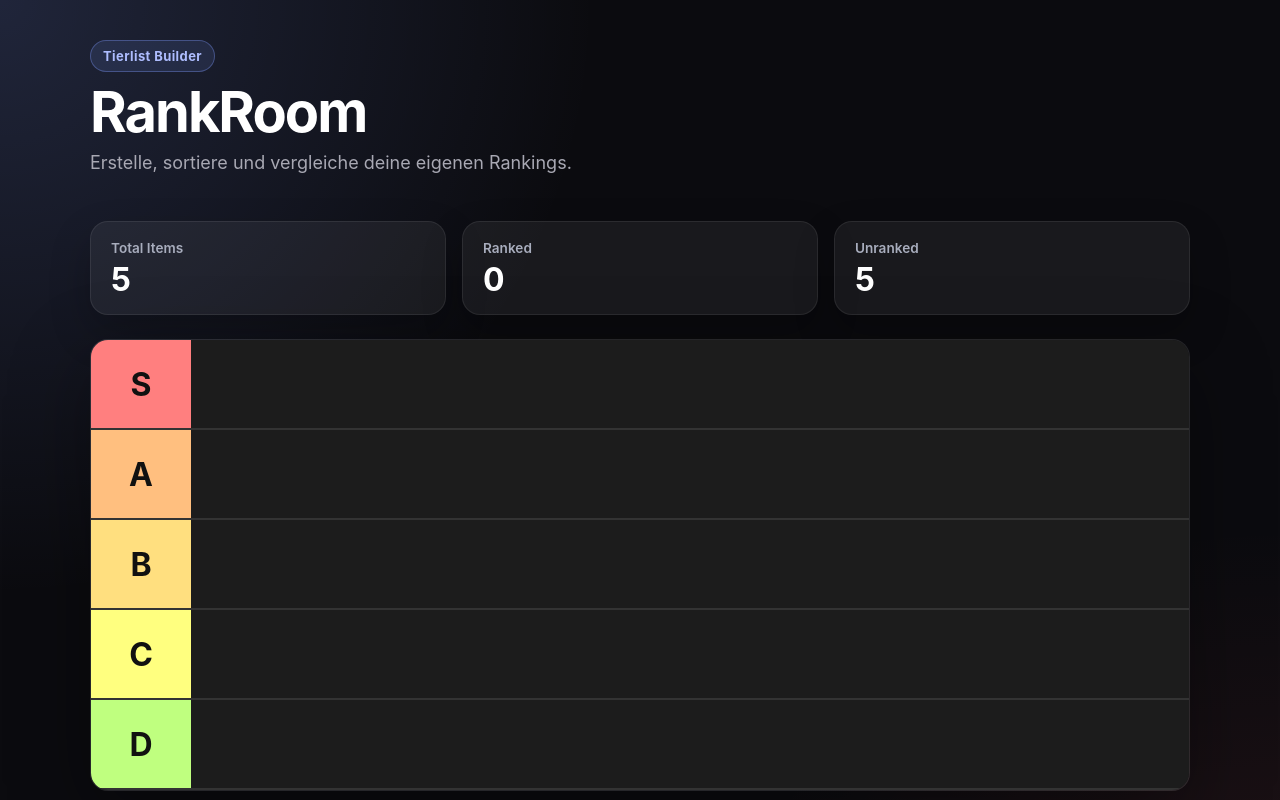
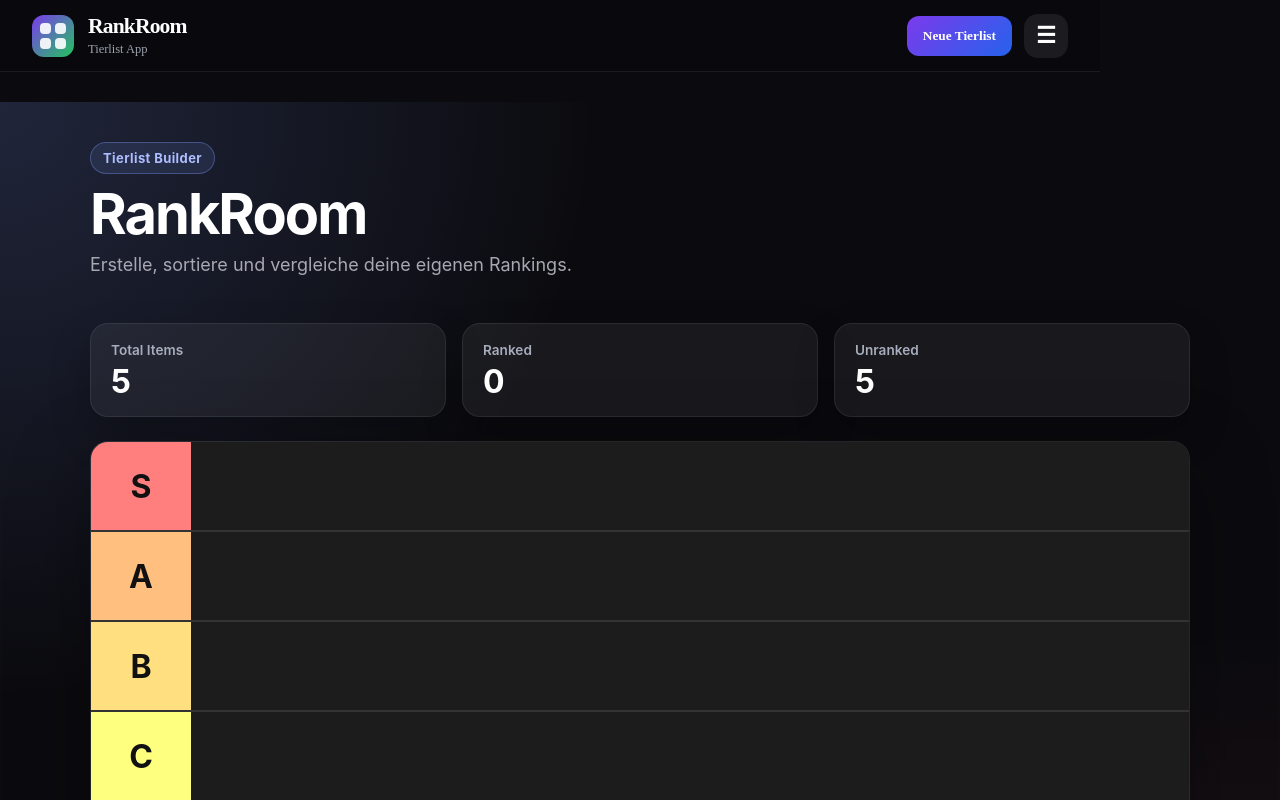
Before and after one commit to MoonIsBack/RankRoom, a Vue app: page / in a window 1280 px wide. Shown: the top 800 px of the page. Built offline with nearby package versions, Linux system fonts and the light colour scheme.

Commit message:
Update header menu

```diff
--- a/src/App.vue
+++ b/src/App.vue
@@ -1,4 +1,5 @@
 <template>
+  <AppHeader />
   <main class="app">
     <header class="app-header">
       <div>
@@ -27,6 +28,7 @@
 
 <script setup>
 import { ref, computed } from "vue";
+import AppHeader from "./components/AppHeader.vue";
 import TierRow from './components/TierRow.vue'
 import StatsGrid from "./components/StatsGrid.vue";
 import AddItemForm from "./components/AddItemForm.vue";
@@ -262,5 +264,4 @@
   transform: translateY(-1px);
   background: rgba(255, 92, 92, 0.18);
 }
-
 </style>
--- /dev/null
+++ b/src/components/AppHeader.vue
@@ -0,0 +1,230 @@
+<template>
+  <header class="app-header">
+    <button class="brand" @click="$emit('go-home')">
+      <div class="brand-logo">
+        <span></span>
+        <span></span>
+        <span></span>
+        <span></span>
+      </div>
+
+      <div class="brand-text">
+        <strong>RankRoom</strong>
+        <small>Tierlist App</small>
+      </div>
+    </button>
+
+    <nav class="header-actions">
+      <button class="header-button primary">
+        Neue Tierlist
+      </button>
+
+      <div class="menu-wrapper">
+        <button
+          class="menu-button"
+          aria-label="Menü öffnen"
+          @click="toggleMenu"
+        >
+          ☰
+        </button>
+
+        <div v-if="isMenuOpen" class="dropdown-menu">
+          <button>Neue Tierlist</button>
+          <button>Gespeicherte Tierlists</button>
+          <button>Exportieren</button>
+          <button>Importieren</button>
+        </div>
+      </div>
+    </nav>
+  </header>
+</template>
+
+<script setup>
+import { ref } from "vue";
+
+defineEmits(["go-home"]);
+
+const isMenuOpen = ref(false);
+
+function toggleMenu() {
+  isMenuOpen.value = !isMenuOpen.value;
+}
+</script>
+
+<style scoped>
+.app-header {
+  width: 100%;
+  min-height: 72px;
+  padding: 0 32px;
+  background: rgba(10, 10, 14, 0.92);
+  border-bottom: 1px solid rgba(255, 255, 255, 0.08);
+
+  display: flex;
+  align-items: center;
+  justify-content: space-between;
+
+  position: sticky;
+  top: 0;
+  z-index: 20;
+  backdrop-filter: blur(14px);
+}
+
+.brand {
+  border: none;
+  background: transparent;
+  color: white;
+  cursor: pointer;
+
+  display: flex;
+  align-items: center;
+  gap: 14px;
+
+  padding: 0;
+}
+
+.brand-logo {
+  width: 42px;
+  height: 42px;
+  border-radius: 12px;
+  background: linear-gradient(135deg, #7c3aed, #22c55e);
+
+  display: grid;
+  grid-template-columns: repeat(2, 1fr);
+  gap: 4px;
+  padding: 8px;
+}
+
+.brand-logo span {
+  background: rgba(255, 255, 255, 0.9);
+  border-radius: 4px;
+}
+
+.brand-text {
+  display: flex;
+  flex-direction: column;
+  align-items: flex-start;
+  line-height: 1.1;
+}
+
+.brand-text strong {
+  font-size: 1.35rem;
+  font-weight: 900;
+  letter-spacing: -0.04em;
+}
+
+.brand-text small {
+  margin-top: 4px;
+  color: #9ca3af;
+  font-size: 0.78rem;
+}
+
+.header-actions {
+  display: flex;
+  align-items: center;
+  gap: 12px;
+}
+
+.header-button,
+.menu-button {
+  border: none;
+  cursor: pointer;
+  color: white;
+  font-weight: 800;
+
+  transition:
+    transform 0.2s ease,
+    background 0.2s ease;
+}
+
+.header-button {
+  padding: 12px 16px;
+  border-radius: 12px;
+  background: rgba(255, 255, 255, 0.08);
+}
+
+.header-button.primary {
+  background: linear-gradient(135deg, #7c3aed, #2563eb);
+}
+
+.menu-wrapper {
+  position: relative;
+}
+
+.menu-button {
+  width: 44px;
+  height: 44px;
+  border-radius: 14px;
+  background: rgba(255, 255, 255, 0.08);
+  font-size: 1.4rem;
+}
+
+.header-button:hover,
+.menu-button:hover {
+  transform: translateY(-1px);
+  background: rgba(255, 255, 255, 0.14);
+}
+
+.header-button.primary:hover {
+  background: linear-gradient(135deg, #8b5cf6, #3b82f6);
+}
+
+.dropdown-menu {
+  position: absolute;
+  top: 56px;
+  right: 0;
+
+  width: 230px;
+  padding: 10px;
+
+  background: rgba(18, 18, 24, 0.98);
+  border: 1px solid rgba(255, 255, 255, 0.1);
+  border-radius: 16px;
+  box-shadow: 0 20px 40px rgba(0, 0, 0, 0.45);
+
+  display: flex;
+  flex-direction: column;
+  gap: 6px;
+}
+
+.dropdown-menu button {
+  width: 100%;
+  padding: 12px 14px;
+
+  border: none;
+  border-radius: 12px;
+  background: transparent;
+  color: #e5e7eb;
+
+  text-align: left;
+  font-size: 0.95rem;
+  font-weight: 700;
+  cursor: pointer;
+
+  transition:
+    background 0.2s ease,
+    color 0.2s ease;
+}
+
+.dropdown-menu button:hover {
+  background: rgba(255, 255, 255, 0.08);
+  color: white;
+}
+
+@media (max-width: 700px) {
+  .app-header {
+    padding: 0 18px;
+  }
+
+  .brand-text small {
+    display: none;
+  }
+
+  .header-button {
+    display: none;
+  }
+
+  .dropdown-menu {
+    width: 220px;
+  }
+}
+</style>
```
